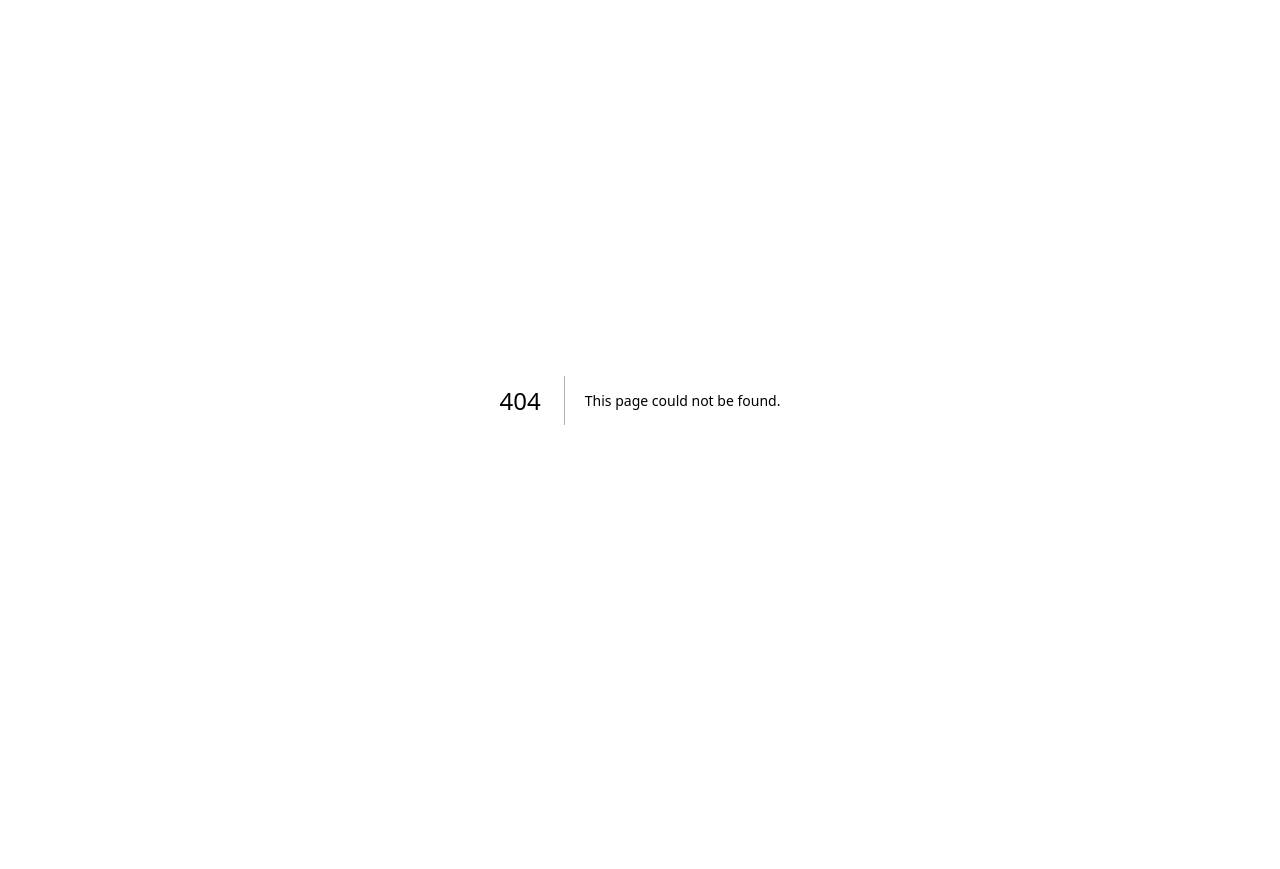
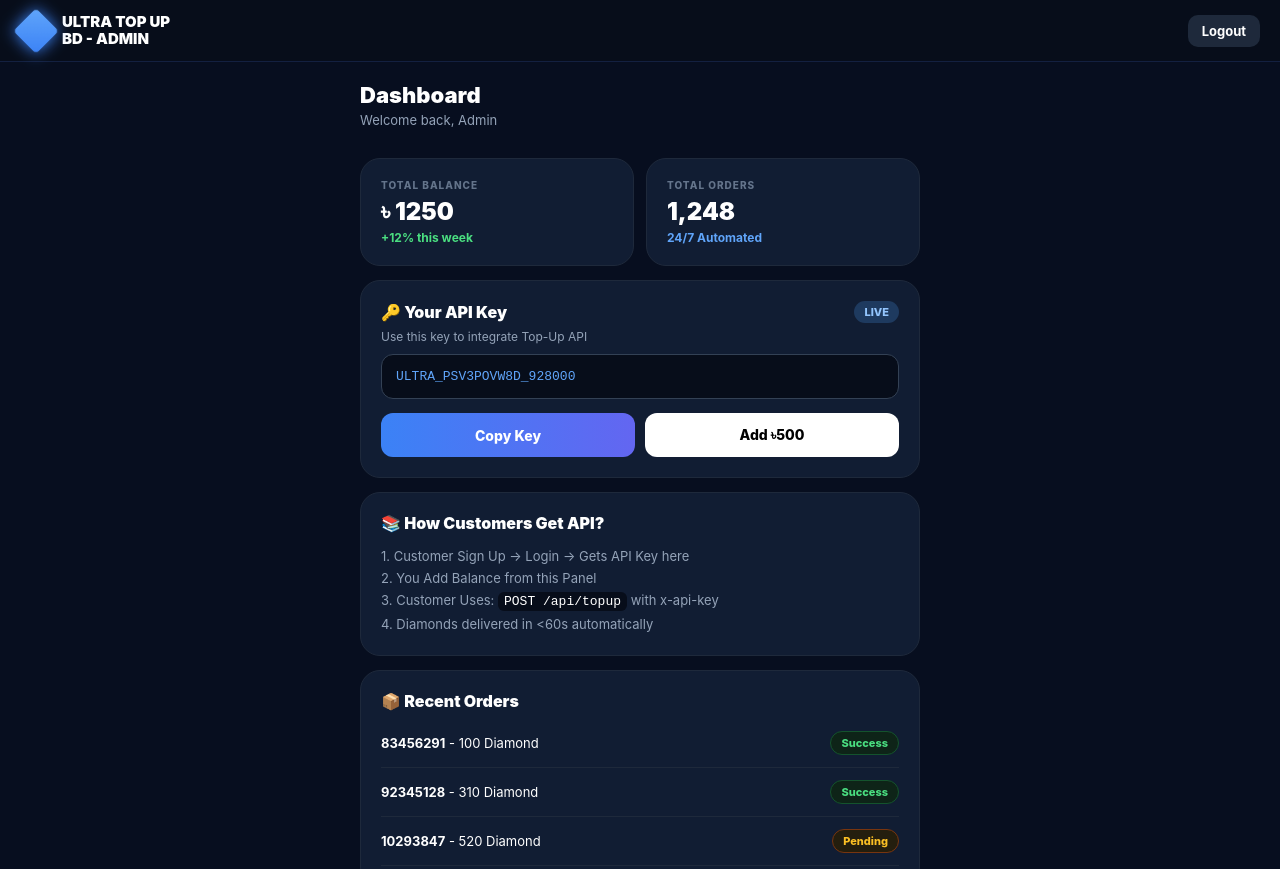
Before and after one commit to mdr759664-tech/ultra-top-up-bd-api, a Next.js app: page /mdr-secret-786 in a window 1280 px wide. Before the commit this address had no page. Shown: the top 869 px of the page. Before the commit the page ends 800 px from the top, so only its background shows below. Built offline with nearby package versions, Linux system fonts and the light colour scheme.

Commit message:
Update API key generation and add recent orders

```diff
--- /dev/null
+++ b/pages/mdr-secret-786.js
@@ -0,0 +1,98 @@
+import { useState } from 'react';
+
+export default function Admin(){
+const [apiKey] = useState('ULTRA_'+Math.random().toString(36).toUpperCase().slice(2,12)+'_'+Date.now().toString().slice(-6));
+const [balance,setBalance]=useState(1250);
+const [orders] = useState([
+ {id:'83456291', pack:'100 Diamond', status:'Success'},
+ {id:'92345128', pack:'310 Diamond', status:'Success'},
+ {id:'10293847', pack:'520 Diamond', status:'Pending'},
+]);
+
+const copy=()=>{
+ navigator.clipboard.writeText(apiKey);
+ alert('API Key Copied! ✅');
+}
+
+return(
+<>
+<style>{`
+*{margin:0;padding:0;box-sizing:border-box;font-family:Inter,system-ui,sans-serif}
+body{background:#070e1f}
+.nav{position:sticky;top:0;z-index:10;display:flex;justify-content:space-between;align-items:center;padding:14px 20px;background:#070d1a;border-bottom:1px solid #132040}
+.logo{width:32px;height:32px;background:linear-gradient(135deg,#60a5fa,#3b82f6);transform:rotate(45deg);border-radius:4px;box-shadow:0 0 15px #3b82f6}
+.card{background:#111d33;border:1px solid #1e293b;border-radius:20px;padding:20px;margin-top:14px}
+.k{font-size:10px;font-weight:800;letter-spacing:.1em;color:#64748b}
+.v{font-size:24px;font-weight:900;margin-top:6px;color:white}
+.btn{padding:13px 18px;border-radius:12px;border:none;font-weight:800;cursor:pointer;font-size:14px}
+.input{width:100%;padding:14px;border-radius:12px;background:#070d1a;border:1px solid #334155;color:#60a5fa;font-family:monospace;font-size:13px;margin-top:10px;word-break:break-all}
+.row{display:flex;justify-content:space-between;align-items:center;padding:12px 0;border-bottom:1px solid #1e293b;font-size:13px}
+.badge{padding:4px 10px;border-radius:999px;font-size:11px;font-weight:800}
+.ok{background:#0e2418;color:#4ade80;border:1px solid #14532d}
+.pen{background:#241e0e;color:#fbbf24;border:1px solid #78350f}
+`}</style>
+
+<div style={{minHeight:'100vh',background:'#070e1f',color:'white'}}>
+
+  <div className="nav">
+    <div style={{display:'flex',alignItems:'center',gap:'10px'}}>
+      <div className="logo"></div>
+      <span style={{fontWeight:900,lineHeight:1.1,fontSize:'15px'}}>ULTRA TOP UP<br/>BD - ADMIN</span>
+    </div>
+    <a href="/" style={{padding:'8px 14px',borderRadius:'10px',background:'#1e293b',color:'white',textDecoration:'none',fontSize:'13px',fontWeight:700}}>Logout</a>
+  </div>
+
+  <div style={{padding:'20px',maxWidth:'600px',margin:'0 auto'}}>
+
+    <h2 style={{fontSize:'22px',fontWeight:900}}>Dashboard</h2>
+    <p style={{fontSize:'13px',color:'#94a3b8',marginTop:'4px'}}>Welcome back, Admin</p>
+
+    <div style={{display:'grid',gridTemplateColumns:'1fr 1fr',gap:'12px',marginTop:'16px'}}>
+      <div className="card"><div className="k">TOTAL BALANCE</div><div className="v">৳ {balance}</div><div style={{color:'#4ade80',fontSize:'12px',marginTop:'4px',fontWeight:700}}>+12% this week</div></div>
+      <div className="card"><div className="k">TOTAL ORDERS</div><div className="v">1,248</div><div style={{color:'#60a5fa',fontSize:'12px',marginTop:'4px',fontWeight:700}}>24/7 Automated</div></div>
+    </div>
+
+    <div className="card">
+      <div style={{display:'flex',justifyContent:'space-between',alignItems:'center'}}>
+        <h3 style={{fontSize:'16px',fontWeight:900}}>🔑 Your API Key</h3>
+        <span style={{fontSize:'11px',background:'#1e3a5f',color:'#93c5fd',padding:'4px 10px',borderRadius:'999px',fontWeight:800}}>LIVE</span>
+      </div>
+      <p style={{fontSize:'12px',color:'#94a3b8',marginTop:'6px'}}>Use this key to integrate Top-Up API</p>
+      <div className="input">{apiKey}</div>
+      <div style={{display:'flex',gap:'10px',marginTop:'14px'}}>
+        <button onClick={copy} className="btn" style={{background:'linear-gradient(90deg,#3b82f6,#6366f1)',color:'white',flex:1}}>Copy Key</button>
+        <button onClick={()=>{setBalance(b=>b+500);alert('৳500 Added!')}} className="btn" style={{background:'white',color:'black',flex:1}}>Add ৳500</button>
+      </div>
+    </div>
+
+    <div className="card">
+      <h3 style={{fontSize:'16px',fontWeight:900}}>📚 How Customers Get API?</h3>
+      <div style={{marginTop:'12px',fontSize:'13px',lineHeight:'1.7',color:'#94a3b8'}}>
+        1. Customer Sign Up → Login → Gets API Key here<br/>
+        2. You Add Balance from this Panel<br/>
+        3. Customer Uses: <span style={{color:'white',fontFamily:'monospace',background:'#070d1a',padding:'2px 6px',borderRadius:'6px'}}>POST /api/topup</span> with x-api-key<br/>
+        4. Diamonds delivered in &lt;60s automatically
+      </div>
+    </div>
+
+    <div className="card">
+      <h3 style={{fontSize:'16px',fontWeight:900}}>📦 Recent Orders</h3>
+      <div style={{marginTop:'8px'}}>
+        {orders.map((o,i)=>(
+          <div key={i} className="row">
+            <span><b style={{color:'white'}}>{o.id}</b> - {o.pack}</span>
+            <span className={`badge ${o.status==='Success'?'ok':'pen'}`}>{o.status}</span>
+          </div>
+        ))}
+      </div>
+    </div>
+
+    <div style={{textAlign:'center',marginTop:'24px',padding:'20px'}}>
+      <p style={{fontSize:'12px',color:'#475569'}}>ULTRA TOP UP BD API • 256-bit Encrypted • 24/7 Support</p>
+    </div>
+
+  </div>
+</div>
+</>
+)
+  }
```
